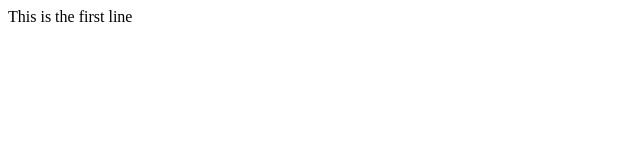
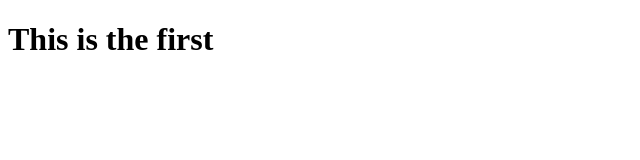
Before and after one commit to kojiokajima/github-practice, a plain HTML site: page index.html in a window 1280 px wide. Shown: the whole page, without its empty margins (0-640 px from the left). Drawn offline with Linux system fonts and the light colour scheme.

Commit message:
second commit on master

```diff
--- a/index.html
+++ b/index.html
@@ -6,7 +6,7 @@
     <title>Document</title>
 </head>
 <body>
-    This is the first line
+    <h1>This is the first</h1>
 
     <script src="./app.js"></script>
 </body>
```
Also changed, not shown: style.scss (added).
